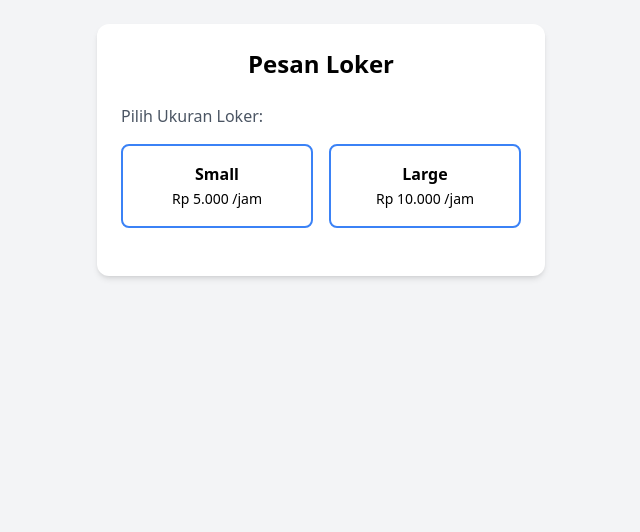
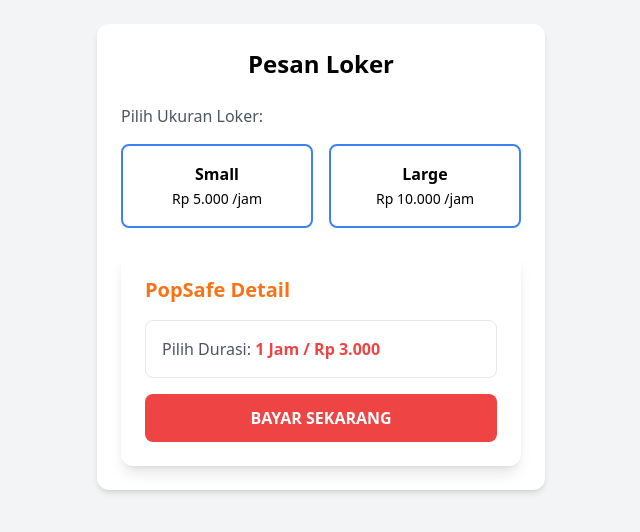
Before and after one commit to brostopwatchingmonitor/SewaLokerBox, a website: page public/index.html in a window 1280 px wide. Shown: the whole page, without its empty margins (319-959 px from the left). Drawn offline with nearby package versions, Linux system fonts and the light colour scheme.

Commit message:
fix:pls terakhir

```diff
--- a/package.json
+++ b/package.json
@@ -22,7 +22,7 @@
   "devDependencies": {
     "nodemon": "^3.1.14",
     "prisma": "^7.8.0"
-  }
+  },
   "engines": {
   "node": "18.x"
 }
--- a/public/index.html
+++ b/public/index.html
@@ -1,12 +1,17 @@
 <!DOCTYPE html>
 <html lang="id">
+
 <head>
     <meta charset="UTF-8">
     <meta name="viewport" content="width=device-width, initial-scale=1.0">
     <title>Sewa Loker Smart</title>
     <script src="https://cdn.tailwindcss.com"></script>
-    <script type="text/javascript" src="https://app.sandbox.midtrans.com/snap/snap.js" data-client-key="Mid-client-3lC1WTewIIDGmaJx"></script>
+
+    <script type="text/javascript" src="https://app.sandbox.midtrans.com/snap/snap.js"
+        data-client-key="Mid-client-3lC1WTewIIDGmaJx"></script>
+
 </head>
+
 <body class="bg-gray-100 min-h-screen p-6">
     <div class="max-w-md mx-auto bg-white rounded-xl shadow-md overflow-hidden p-6">
         <h1 class="text-2xl font-bold text-center mb-6">Pesan Loker</h1>
@@ -14,24 +19,30 @@
         <div id="step-1">
             <p class="text-gray-600 mb-4">Pilih Ukuran Loker:</p>
             <div class="grid grid-cols-2 gap-4 mb-6">
-                <button onclick="selectLocker('Small', 5000)" class="border-2 border-blue-500 p-4 rounded-lg hover:bg-blue-50 text-center">
+                <button onclick="selectLocker('Small', 5000)"
+                    class="border-2 border-blue-500 p-4 rounded-lg hover:bg-blue-50 text-center">
                     <span class="block font-bold">Small</span>
                     <span class="text-sm">Rp 5.000 /jam</span>
                 </button>
-                <button onclick="selectLocker('Large', 10000)" class="border-2 border-blue-500 p-4 rounded-lg hover:bg-blue-50 text-center">
+                <button onclick="selectLocker('Large', 10000)"
+                    class="border-2 border-blue-500 p-4 rounded-lg hover:bg-blue-50 text-center">
                     <span class="block font-bold">Large</span>
                     <span class="text-sm">Rp 10.000 /jam</span>
                 </button>
             </div>
         </div>
 
-        <div id="step-2" class="hidden">
-            <p class="mb-2 font-semibold">Detail Pesanan: <span id="summary" class="text-blue-600"></span></p>
-            <input type="text" id="name" placeholder="Nama Lengkap" class="w-full border p-2 mb-3 rounded">
-            <input type="email" id="email" placeholder="Email (untuk struk)" class="w-full border p-2 mb-6 rounded">
+        <body class="bg-gray-100 p-10">
+            <div class="max-w-md mx-auto bg-white rounded-xl shadow-lg p-6">
+                <h2 class="text-xl font-bold mb-4 text-orange-500">PopSafe Detail</h2>
+                <div class="border p-4 rounded-lg mb-4">
+                    <p class="text-gray-600">Pilih Durasi: <span class="font-bold text-red-500">1 Jam / Rp 3.000</span>
+                    </p>
+                </div>
 
-            <button onclick="payNow()" id="pay-button" class="w-full bg-blue-600 text-white font-bold py-3 rounded-lg hover:bg-blue-700 transition">
-                Bayar Sekarang
+                <button onclick="bayarLoker()" id="pay-button"
+                    class="w-full bg-red-500 text-white font-bold py-3 rounded-lg">
+                    BAYAR SEKARANG
                 </button>
             </div>
     </div>
@@ -50,31 +61,59 @@
             const name = document.getElementById('name').value;
             const email = document.getElementById('email').value;
 
-            if(!name || !email) return alert("Isi data dulu ya!");
+            if (!name || !email) return alert("Isi data dulu ya!");
 
             // 1. Panggil Backend untuk buat transaksi
             const response = await fetch('/api/create-payment', {
                 method: 'POST',
-                headers: { 'Content-Type': 'application/json' },
-                body: JSON.stringify({ amount: selectedAmount, customerName: name, customerEmail: email })
+                headers: {'Content-Type': 'application/json'},
+                body: JSON.stringify({amount: selectedAmount, customerName: name, customerEmail: email})
             });
             const data = await response.json();
 
             // 2. Munculkan Popup Midtrans
             window.snap.pay(data.token, {
-                onSuccess: function(result) { alert("Pembayaran Berhasil!"); console.log(result); },
-                onPending: function(result) { alert("Menunggu Pembayaran..."); console.log(result); },
-                onError: function(result) { alert("Pembayaran Gagal!"); },
-                onClose: function() { alert('Kamu menutup popup sebelum bayar.'); }
+                onSuccess: function (result) {alert("Pembayaran Berhasil!"); console.log(result);},
+                onPending: function (result) {alert("Menunggu Pembayaran..."); console.log(result);},
+                onError: function (result) {alert("Pembayaran Gagal!");},
+                onClose: function () {alert('Kamu menutup popup sebelum bayar.');}
             });
         }
     </script>
-    <!-- <script type="text/javascript"
-  src="https://app.sandbox.midtrans.com/snap/snap.js"
-  data-client-key="MASUKKAN_CLIENT_KEY_SANDBOX_MU"></script>
 
     <script>
-async function checkout() {
+    async function bayarLoker() {
+        const payload = {
+            id: "LK-001",
+            productName: "Sewa Loker Per Jam",
+            price: 3000,
+            quantity: 1
+        };
+
+        // 1. Request Token ke API kita
+        const res = await fetch('/api/tokenizer', {
+            method: 'POST',
+            headers: { 'Content-Type': 'application/json' },
+            body: JSON.stringify(payload)
+        });
+        const data = await res.json();
+
+        // 2. Munculkan Snap Popup
+        window.snap.pay(data.token, {
+            onSuccess: function(result) {
+                alert("Berhasil! Silakan Tap kartu NFC Anda.");
+            },
+            onPending: function(result) {
+                alert("Menunggu pembayaran...");
+            },
+            onError: function(result) {
+                alert("Gagal bayar!");
+            }
+        });
+    }
+    </script>
+
+    <!-- async function checkout() {
     const dataProduk = {
     id: "LKR001",
     productName: "Sewa Loker Medium",
@@ -112,4 +151,5 @@ async function checkout() {
     }
     </script> -->
 </body>
+
 </html>
```
Also changed, not shown: api/index.js (+31 -30 lines). Lines whose indentation alone changed are shown as unchanged.
